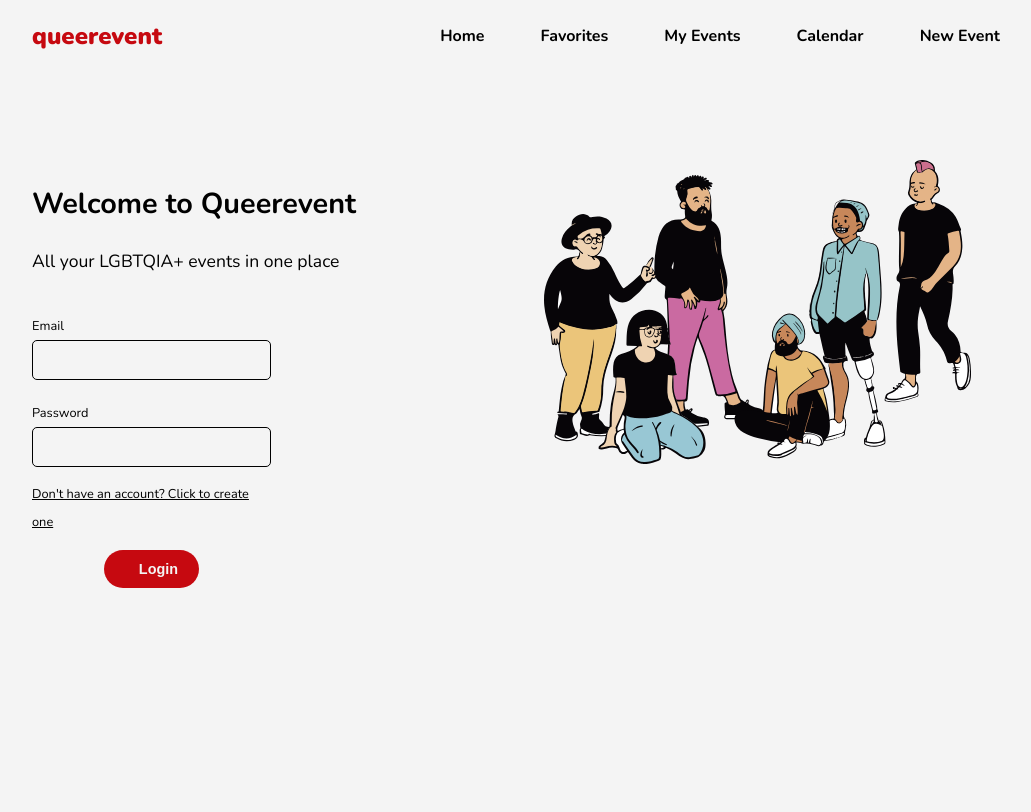
After one commit to ceciCoding/Queerevent, a Flask app: page /login.html in a window 1280 px wide. The commit adds this page. Shown: the whole page, without its empty margins (96-1127 px from the left). Run offline with Flask 2, Linux system fonts and the light colour scheme; some libraries are stand-ins or nearby versions.

Commit message:
finished login page

```diff
--- a/application.py
+++ b/application.py
@@ -1,5 +1,4 @@
-from flask import Flask, render_template, request, session
-
+from flask import Flask, render_template, request, session, url_for
 app = Flask(__name__)
 TEMPLATES_AUTO_RELOAD=True
 
@@ -10,6 +9,10 @@ def home():
 @app.route("/landing.html")
 def landing():
     return render_template("landing.html")
+
+@app.route("/login.html")
+def login():
+    return render_template("login.html")
 
 @app.route("/favorites.html")
 def favorites():
--- a/static/styles.css
+++ b/static/styles.css
@@ -278,6 +278,11 @@ h1 {
     cursor: pointer;
 }
 
+[type="submit"] {
+    width: 40%;
+    margin: 0 auto;
+}
+
 /***********CALENDAR STYLES*************/
 .top-calendar {
     display: grid;
@@ -406,7 +411,7 @@ label {
     gap: 4rem;
 }
 
-.new-event-form {
+.form {
     width: 100%;
     grid-column: 1/2;
     display: flex;
@@ -510,7 +515,7 @@ label {
     border: 1px solid;
 }
 
-/***********LANDING PAGE STYLES*************/
+/***********LANDING PAGE AND LOGIN STYLES*************/
 .big-hero {
     grid-column: 7/12;
     grid-row: 1/2;
@@ -533,14 +538,44 @@ label {
     font-size: 1.1rem;
 }
 
+.welcome .form p {
+    font-size: .8rem;
+    text-decoration: underline;
+}
+
+.welcome .form {
+    width: 70%;
+}
+
 .buttons {
     margin-top: 2rem;
     display: flex;
     justify-content: space-between;
 }
 
-.buttons:first-child {
+.buttons:first-child .btn {
     margin-right: 1rem;
+}
+
+.pointing-girl {
+    grid-column: 1/6;
+    grid-row: 2/3;
+    align-self: center;
+    justify-self: center;
+}
+
+.pointing-girl img {
+    height: 30vh;
+    transform: scaleX(-1);
+}
+
+.landing-info {
+    grid-column: 7/11;
+    grid-row: 2/3;
+}
+
+.landing-info .triangle {
+    margin-bottom: 1rem;
 }
 
 /***********FOOTER STYLES*************/
@@ -585,7 +620,7 @@ footer {
 
 /***********MOBILE NAVIGATION BAR STYLES*************/
   .mobile-nav {
-    background-color: #CE2F35;
+    background-color: var(--app-red);
     width: 100vw;
     height: 60px;
     display: flex;
@@ -723,9 +758,22 @@ footer {
       display: none;
   }
 
-/***********MOBILE LANDING PAGE STYLES*************/
+/***********MOBILE LANDING PAGE AND MOBILE LOGIN STYLES*************/
   .welcome {
+      margin-bottom: 4rem;
+  }
+
+  .welcome h1,
+  .welcome p {
       text-align: center;
+  }
+
+  .welcome .form {
+      width: 100%;
+  }
+
+  .pointing-girl {
+      display: none;
   }
 
 }
--- a/templates/home.html
+++ b/templates/home.html
@@ -4,7 +4,7 @@
 
 {% block events %}
 {% for n in range(12) %}
-<a href="">
+<a href="{{ url_for('event') }}">
     <div class="event-container">
         <!-- Done this way to enable CSS properties for background images -->
         <div class="img-container" style="background-image: url(../static/assets/pride.jpg);"></div>
--- a/templates/layout.html
+++ b/templates/layout.html
@@ -4,7 +4,7 @@
     <meta charset="UTF-8">
     <meta name="viewport" content="width=device-width, initial-scale=1.0">
      <link href="https://fonts.googleapis.com/css2?family=Nunito:ital,wght@0,400;0,700;0,900;1,400;1,700&display=swap" rel="stylesheet">
-    <link rel="stylesheet" href="static/styles.css?v=2.66476">
+    <link rel="stylesheet" href="static/styles.css?v=2.566">
     <title>Queerevent</title>
 </head>
 <body>
@@ -30,7 +30,7 @@
     <nav class="desktop-nav">
         <div class="nav-container">
             <div class="logo">
-                <h2>queerevent</h2>
+                <a href="{{ url_for('home') }}"><h2>queerevent</h2></a>
             </div>
             <ul>
                 <li><a href="/">Home</a></li>
--- /dev/null
+++ b/templates/login.html
@@ -0,0 +1,27 @@
+{% extends 'layout.html' %}
+
+{% block main %}
+<section class="four-grid">
+    <div class="big-hero">
+        <img src="../static/assets/hero.svg" alt="drawing of a group of people chatting">
+    </div>
+    <div class="welcome">
+        <h1>Welcome to Queerevent</h1>
+        <p>All your LGBTQIA+ events in one place</p>
+        <form action="" class="form">
+            <div class="form-control">
+                <label for="email">Email</label>
+                <input type="text" name="email">
+            </div>
+            <div class="form-control">
+                <label for="password">Password</label>
+                <input type="password" name="password">
+            </div>
+            <a href="">
+                <p>Don't have an account? Click to create one</p>
+            </a>
+            <input type="submit" class="btn" value="Login">
+        </form>
+    </div>
+</section>
+{% endblock %}
--- a/templates/new.html
+++ b/templates/new.html
@@ -4,7 +4,7 @@
 {% block main %}
 <h1>New Event</h1>
 <section class="new-event-grid">
-    <form action="" class="new-event-form">
+    <form action="" class="form">
         <div>
             <label for="file">Upload event image</label>
             <input type="file" name="file" id="img-upload">
```
Also changed, not shown: templates/landing.html (+20 -0 lines).
